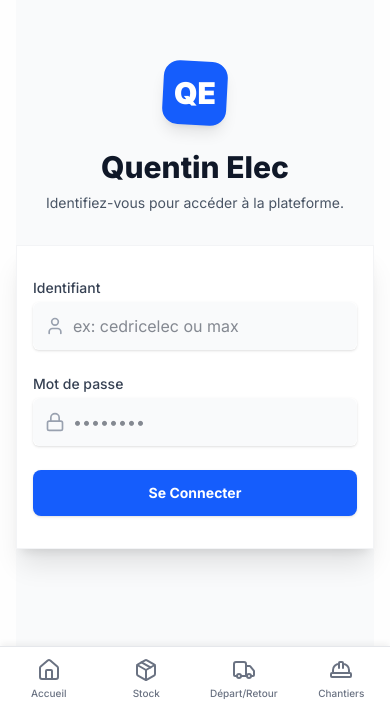
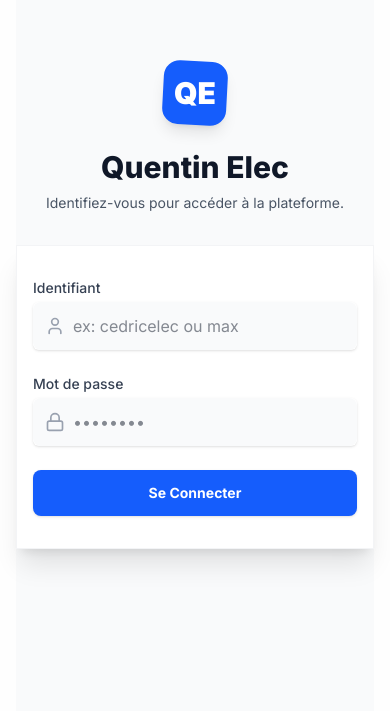
Before and after one commit to Eloura74/StockElec, a Next.js app in the folder app/: page /login in a window 390 px wide. Shown: the part 133-844 px from the top of the page. Built offline with nearby package versions, Linux system fonts and the light colour scheme; no server answers.

Commit message:
refactor(mobile): Suppression totale de la BottomNav selon retour client

```diff
--- a/app/src/app/layout.tsx
+++ b/app/src/app/layout.tsx
@@ -2,7 +2,6 @@ import type { Metadata } from "next";
 import { Inter } from "next/font/google";
 import "./globals.css";
 import { Sidebar } from "@/components/Sidebar";
-import { BottomNav } from "@/components/BottomNav";
 import { getSession } from "@/lib/auth";
 import { ThemeProvider } from "@/components/ThemeProvider";
 
@@ -44,10 +43,9 @@ export default async function RootLayout({
           disableTransitionOnChange
         >
           {showSidebar && <Sidebar />}
-          <main className={`flex-1 overflow-y-auto p-4 md:p-8 ${!showSidebar ? 'pb-24 md:pb-8 p-0 md:p-0' : ''} bg-gray-50/20 dark:bg-zinc-900/20`}>
+          <main className={`flex-1 overflow-y-auto p-4 md:p-8 bg-gray-50/20 dark:bg-zinc-900/20 ${!showSidebar ? 'p-0 md:p-0' : ''}`}>
             {children}
           </main>
-          {!showSidebar && <BottomNav />}
         </ThemeProvider>
       </body>
     </html>
--- a/app/src/components/BottomNav.tsx
+++ /dev/null
@@ -1,44 +0,0 @@
-"use client"
-
-import Link from "next/link"
-import { usePathname } from "next/navigation"
-import { Home, Package, Truck, HardHat } from "lucide-react"
-
-export function BottomNav() {
-  const pathname = usePathname()
-
-  const links = [
-    { href: "/", label: "Accueil", icon: Home },
-    { href: "/catalogue", label: "Stock", icon: Package },
-    { href: "/depart-matin", label: "Départ/Retour", icon: Truck },
-    { href: "/chantiers", label: "Chantiers", icon: HardHat },
-  ]
-
-  return (
-    <div className="md:hidden fixed bottom-0 left-0 right-0 bg-white dark:bg-zinc-950 border-t border-gray-200 dark:border-zinc-800 pb-safe z-50 shadow-[0_-4px_6px_-1px_rgba(0,0,0,0.05)]">
-      <div className="flex justify-around items-center h-16">
-        {links.map((link) => {
-          const isActive = pathname === link.href || (link.href !== '/' && pathname.startsWith(link.href))
-          const Icon = link.icon
-
-          return (
-            <Link
-              key={link.href}
-              href={link.href}
-              className={`flex flex-col items-center justify-center w-full h-full space-y-1 ${
-                isActive
-                  ? "text-blue-600 dark:text-blue-500"
-                  : "text-gray-500 dark:text-zinc-500 hover:text-gray-900 dark:hover:text-zinc-300"
-              }`}
-            >
-              <Icon className={`w-6 h-6 transition-transform ${isActive ? "scale-110" : "scale-100"}`} />
-              <span className={`text-[10px] font-medium ${isActive ? "font-bold" : ""}`}>
-                {link.label}
-              </span>
-            </Link>
-          )
-        })}
-      </div>
-    </div>
-  )
-}
```
